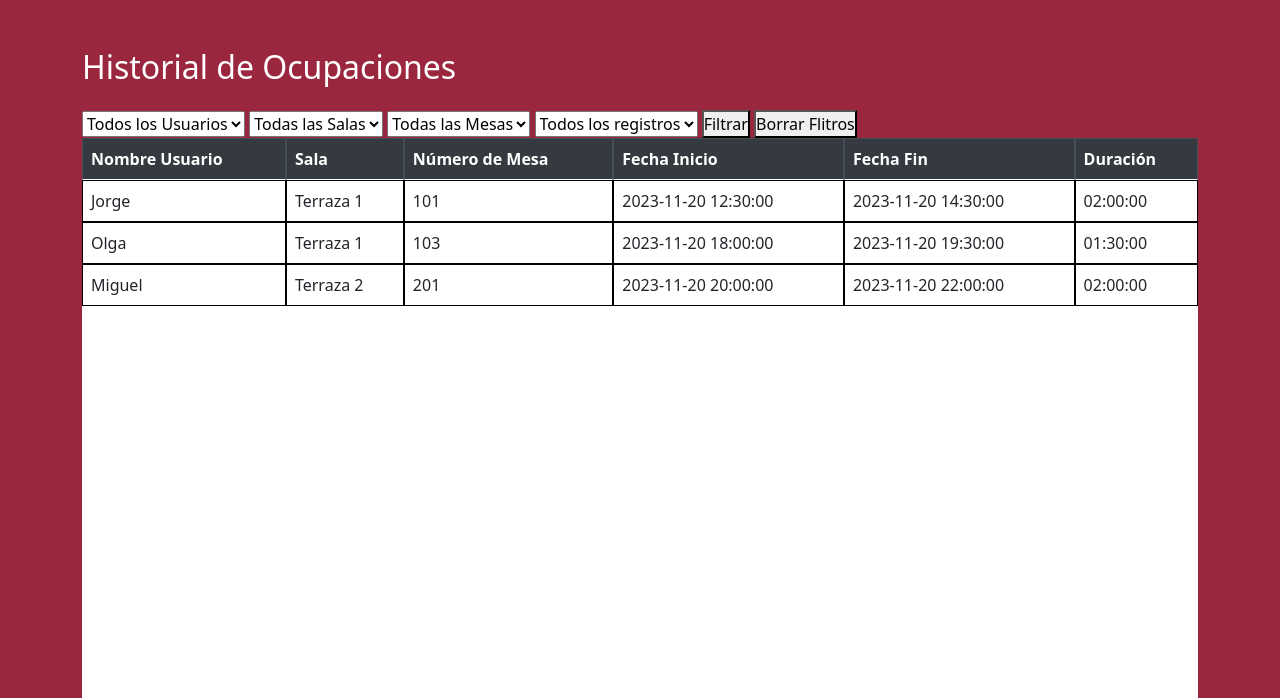
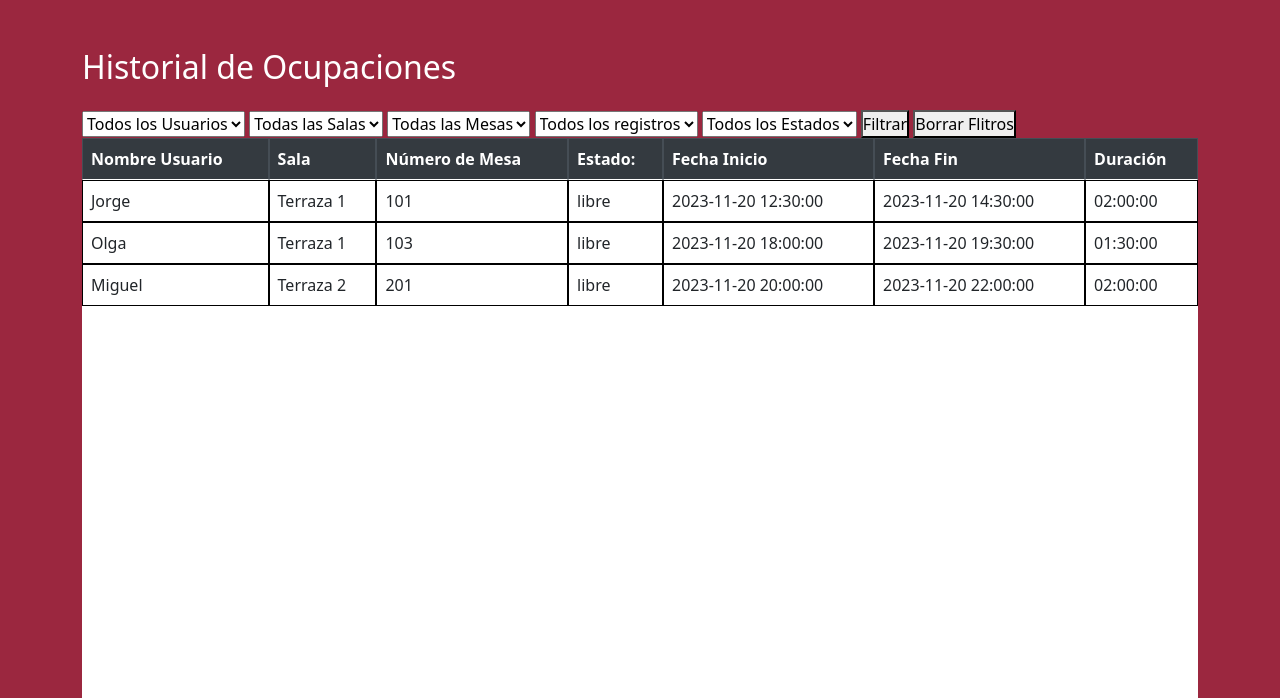
Before and after one commit to lucalm2004/terrazas, a PHP site: page /registro.php in a window 1280 px wide. Shown: the part 129-827 px from the top of the page. Run offline with PHP 8.4, Linux system fonts and the light colour scheme; a user stored in the database is signed in; data comes from the database, SQL or seed files in the repository; some libraries are stand-ins or nearby versions.

Commit message:
mejorasCrud+filtroReservas

```diff
--- a/inc/sillas.php
+++ b/inc/sillas.php
@@ -31,6 +31,10 @@ if ($_SERVER['REQUEST_METHOD'] === 'POST') {
             $stmt = $conn->prepare($sql);
             $stmt->bindParam(':id_mesa', $id_mesa, PDO::PARAM_INT);
             $stmt->bindParam(':sillas', $silla, PDO::PARAM_INT);
+        } elseif(isset($_POST['borrar_mesa'])){
+            $sql = "DELETE FROM mesas WHERE id_mesa = :id_mesa";
+            $stmt = $conn->prepare($sql);
+            $stmt->bindParam(':id_mesa', $id_mesa, PDO::PARAM_INT);
         }
         // Preparar la consulta
 
--- a/mesas.php
+++ b/mesas.php
@@ -37,7 +37,7 @@ if (!isset($_SESSION['id'])) {
                     <img src="./img/LOGORICK _Blanco.png" alt="" width="100" height="90">
                     <?php
                     if($_SESSION['id'] == 4){
-                        echo "<a href='./registro.php'><button class='atrasboton'><img class='atrasimg' src='./img/admin.png' alt=''></button></a>";
+                        echo "<a href='./admin.php'><button class='atrasboton'><img class='atrasimg' src='./img/admin.png' alt=''></button></a>";
                     }else{
                         echo "<a href='./registro.php'><button class='atrasboton'><img class='atrasimg' src='./img/libro.png' alt=''></button></a>";
 
@@ -166,6 +166,8 @@ if (!isset($_SESSION['id'])) {
                     if($mesa['sillas'] !== 0){
                     echo '<button style="margin-bottom: 30%" type="submit" name="remove_silla" class="btn btn-danger">-</button>';
                     }
+                    echo '  ';
+                    echo '<button style="margin-bottom: 30%;" type="submit" name="borrar_mesa" class="btn btn-outline-danger">🗑️</button>';
                 }
                     echo '</span>';
                     echo '</div>';
--- a/registro.php
+++ b/registro.php
@@ -154,6 +154,14 @@ if (!isset($_SESSION['id'])) {
                     70 registros</option>
             </select>
 
+            <!-- FILTRO PARA EL ESTADO DE LA SILLA -->
+<select name="estado_silla" id="estado_silla">
+    <option value="">Todos los Estados</option>
+    <option value="libre" <?php echo (isset($_GET['estado_silla']) && $_GET['estado_silla'] == 'libre') ? 'selected' : ''; ?>>Libre</option>
+    <option value="ocupado" <?php echo (isset($_GET['estado_silla']) && $_GET['estado_silla'] == 'ocupado') ? 'selected' : ''; ?>>Ocupado</option>
+    <option value="mantenimiento" <?php echo (isset($_GET['estado_silla']) && $_GET['estado_silla'] == 'mantenimiento') ? 'selected' : ''; ?>>Mantenimiento</option>
+</select>
+
             <button type="submit">Filtrar</button>
             <button type="submit">
                 <a style="text-decoration: none; color: black;" href="./registro.php">Borrar Flitros</a>
@@ -165,7 +173,7 @@ if (!isset($_SESSION['id'])) {
         try {
             $numFiltro = isset($_GET['numero_filtro']) ? intval($_GET['numero_filtro']) : 0;
 
-            $sql = "SELECT u.nombre_user, s.nombre_sala, m.numero_mesa, o.fecha_inicio, o.fecha_fin,
+            $sql = "SELECT u.nombre_user, s.nombre_sala, m.numero_mesa, m.estado, o.fecha_inicio, o.fecha_fin,
                 TIMEDIFF(o.fecha_fin, o.fecha_inicio) AS duracion_ocupacion
                 FROM ocupaciones o
                 INNER JOIN usuarios u ON o.id_usuario = u.id_usuario
@@ -193,6 +201,13 @@ if (!isset($_SESSION['id'])) {
                 $sql .= " m.numero_mesa = $mesaFilter";
             }
 
+            // FILTRO DE ESTADO DE LA SILLA POR $_GET
+if (isset($_GET['estado_silla']) && !empty($_GET['estado_silla'])) {
+    $estadoSillaFilter = $conn->quote($_GET['estado_silla']);
+    $sql .= (isset($_GET['sala']) || isset($_GET['usuario']) || isset($_GET['mesas'])) ? " AND" : " WHERE";
+    $sql .= " m.estado = $estadoSillaFilter";
+}
+
             // FILTRO NÚMERO REGISTROS
             if ($numFiltro > 0) {
                 $sql .= " LIMIT $numFiltro";
@@ -218,6 +233,7 @@ if (!isset($_SESSION['id'])) {
                 echo '<th>Nombre Usuario</th>';
                 echo '<th>Sala</th>';
                 echo '<th>Número de Mesa</th>';
+                echo '<th>Estado:</th>';
                 echo '<th>Fecha Inicio</th>';
                 echo '<th>Fecha Fin</th>';
                 echo '<th>Duración</th>';
@@ -231,6 +247,7 @@ if (!isset($_SESSION['id'])) {
                     echo "<td>{$row['nombre_user']}</td>";
                     echo "<td>{$row['nombre_sala']}</td>";
                     echo "<td>{$row['numero_mesa']}</td>";
+                    echo "<td>{$row['estado']}</td>";
                     echo "<td>{$row['fecha_inicio']}</td>";
                     echo "<td>{$row['fecha_fin']}</td>";
                     echo "<td>{$row['duracion_ocupacion']}</td>";
```
Also changed, not shown: inc/procesar.php (+10 -8 lines), mostrar.php (+12 -4 lines).
